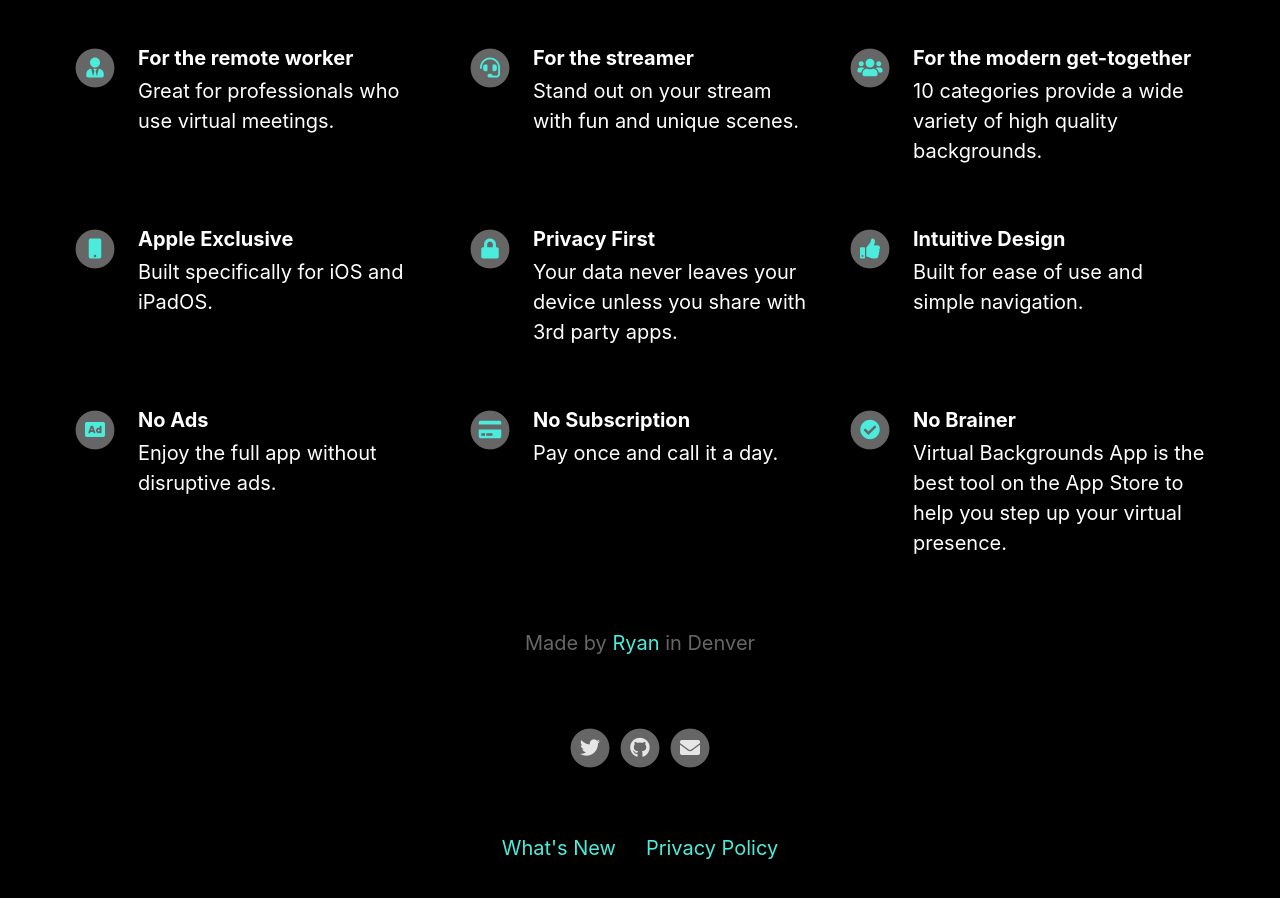
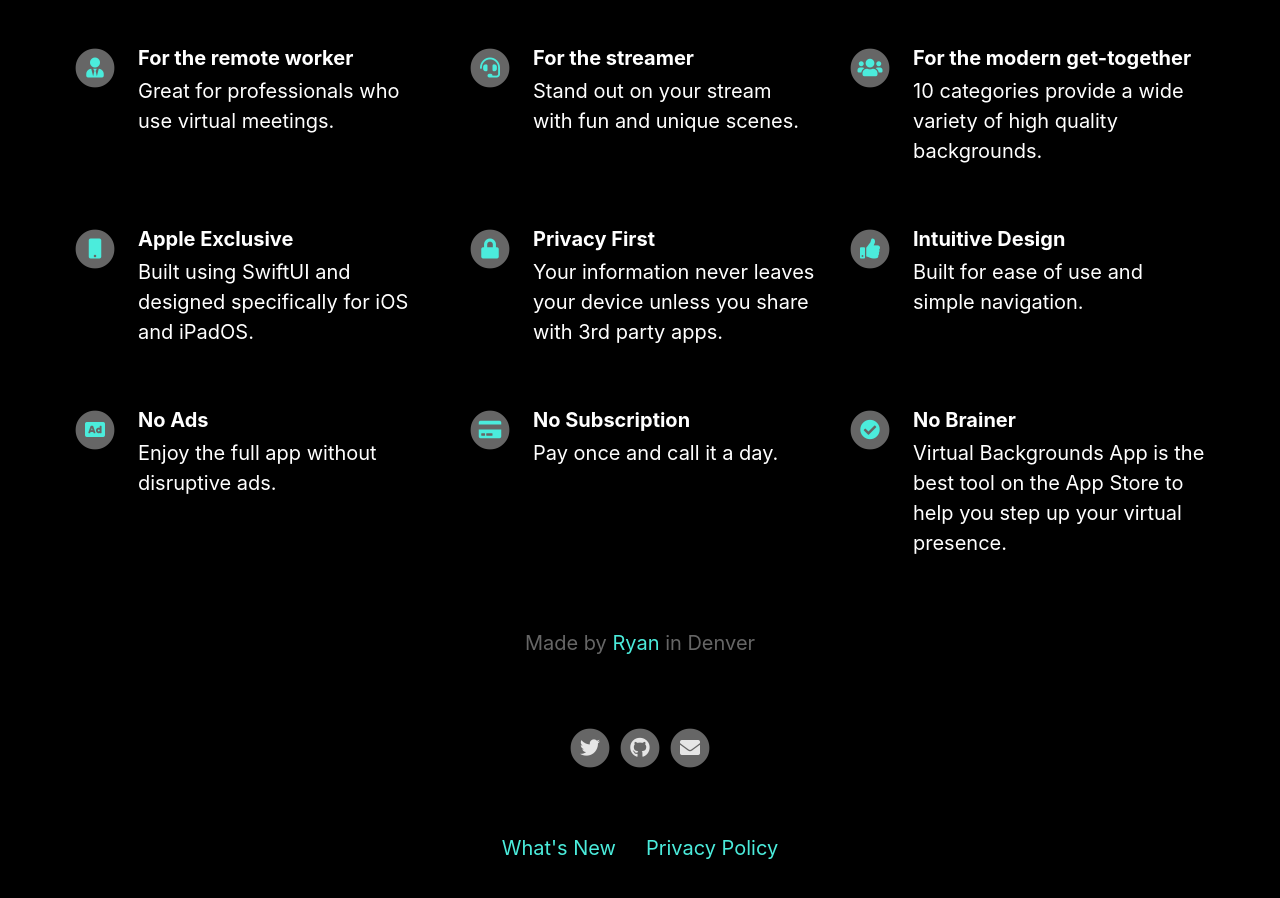
Before and after one commit to sonasapps/virtualbackgrounds, a Jekyll site: the page built from index.html, in a window 1280 px wide and 900 px high, scrolled down 1036 px. Built offline with Jekyll 4.4.1, drawn with Linux system fonts in a browser that asks for light colours; nearby versions of some CDN libraries.

Commit message:
Update _config.yml

```diff
--- a/_config.yml
+++ b/_config.yml
@@ -47,11 +47,11 @@ features                                  :
     fontawesome_icon_name                 : users
 
   - title                                 : Apple Exclusive
-    description                           : Built specifically for iOS and iPadOS.
+    description                           : Built using SwiftUI and designed specifically for iOS and iPadOS.
     fontawesome_icon_name                 : mobile
 
   - title                                 : Privacy First
-    description                           : Your data never leaves your device unless you share with 3rd party apps.
+    description                           : Your information never leaves your device unless you share with 3rd party apps.
     fontawesome_icon_name                 : lock
 
   - title                                 : Intuitive Design
```
